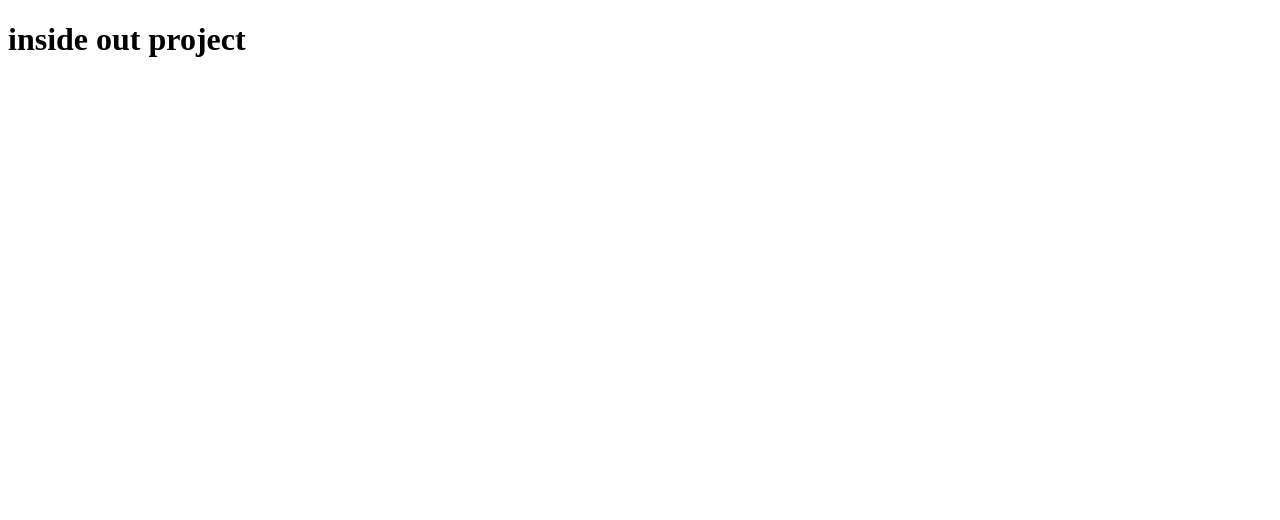
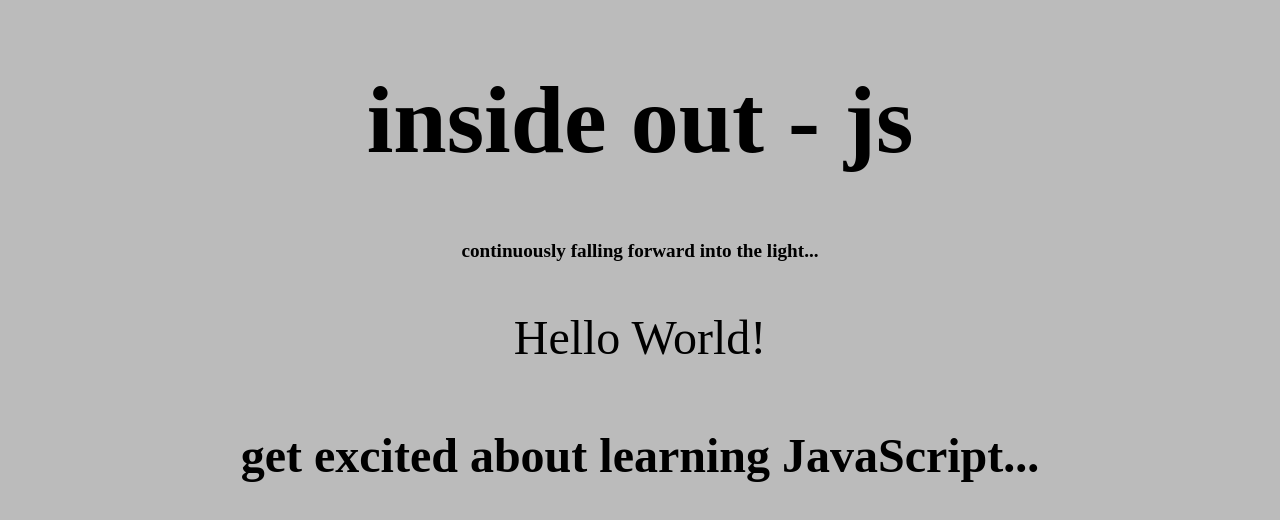
Before and after one commit to jrissler9/4xx, a plain HTML site: page index.html in a window 1280 px wide. Drawn offline with nearby package versions, Linux system fonts and the light colour scheme.

Commit message:
added app.js - script for header, main and footer elements and their content. Added animate css cdn call and animations to elements.

```diff
--- /dev/null
+++ b/assets/js/app.js
@@ -0,0 +1,48 @@
+// JavaScript Document
+'use strict';
+
+
+var applicationTitle = 'inside out - js';
+
+var applicationTagLine = 'continuously falling forward into the light...';
+
+window.addEventListener('load', initializeApplication);
+
+function initializeApplication() {
+
+  document.title = applicationTitle;
+
+  document.body.style.backgroundColor = '#BBB';
+  document.body.style.textAlign = 'center';
+  document.body.style.fontSize = '3em';
+
+  var elWrapper = document.createElement('div');
+  elWrapper.id = 'applicationWrapper';
+  document.body.appendChild(elWrapper);
+
+  var elHeader = document.createElement('header');
+  elWrapper.appendChild(elHeader);
+
+  var elHeaderTitle = document.createElement('h1');
+  elHeaderTitle.innerHTML = applicationTitle;
+  elHeader.appendChild(elHeaderTitle);
+
+  var elHeaderTagLine = document.createElement('h2');
+  elHeaderTagLine.textContent = applicationTagLine;
+  elHeaderTagLine.style.fontSize = '.4em';
+  elHeader.appendChild(elHeaderTagLine);
+
+  var elMain = document.createElement('main');
+  elMain.innerHTML = '<p>Hello World!</p>';
+  elWrapper.appendChild(elMain);
+
+  var elFooter = document.createElement('footer');
+  elFooter.innerHTML = '<h4>get excited about learning JavaScript...</h4>';
+  elWrapper.appendChild(elFooter);
+
+  elHeaderTitle.className = 'animated bounceInDown';
+  elHeaderTagLine.className = 'animated bounceInLeft';
+  elMain.className = 'animated zoomIn';
+  elFooter.className = 'animated bounceInRight';
+
+}
--- a/index.html
+++ b/index.html
@@ -3,11 +3,14 @@
   <head>
     <meta charset="UTF-8">
     <meta name="viewport" content="widt=device-width"/>
+      <!-- in step-400.0 we will be levraging animate.css to attach animations to the elements in our application -->
     <link rel="stylesheet"
     href="https://cdnjs.cloudflare.com/ajax/libs/animate.css/3.5.2/animate.min.css" />
     <title>inside out project</title>
   </head>
+   <!-- in step-400.0 we will be injecting elements inside of this, the body, element -->
   <body>
-      <h1>inside out project</h1>
+    <!-- all code will be completed inside the app.js file -->
+    <script src="assets/js/app.js"></script>
   </body>
 </html>
```
